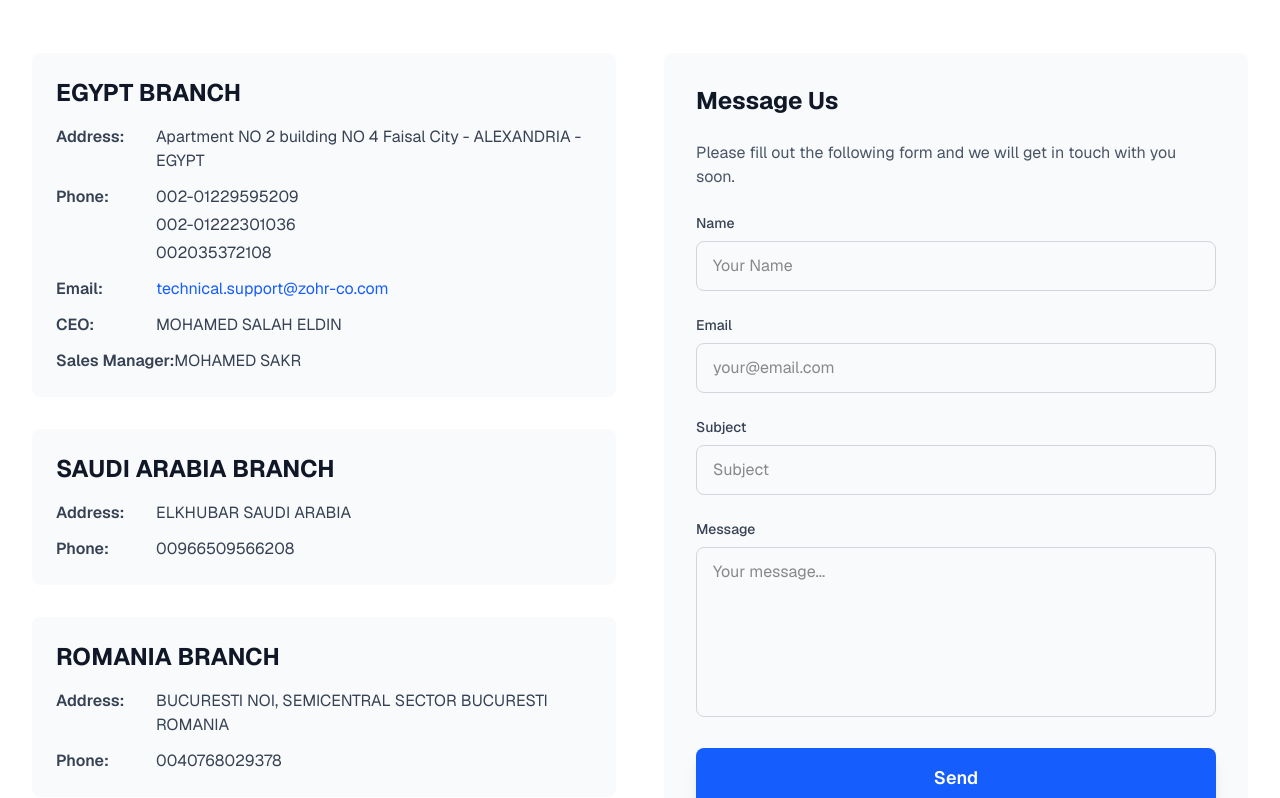
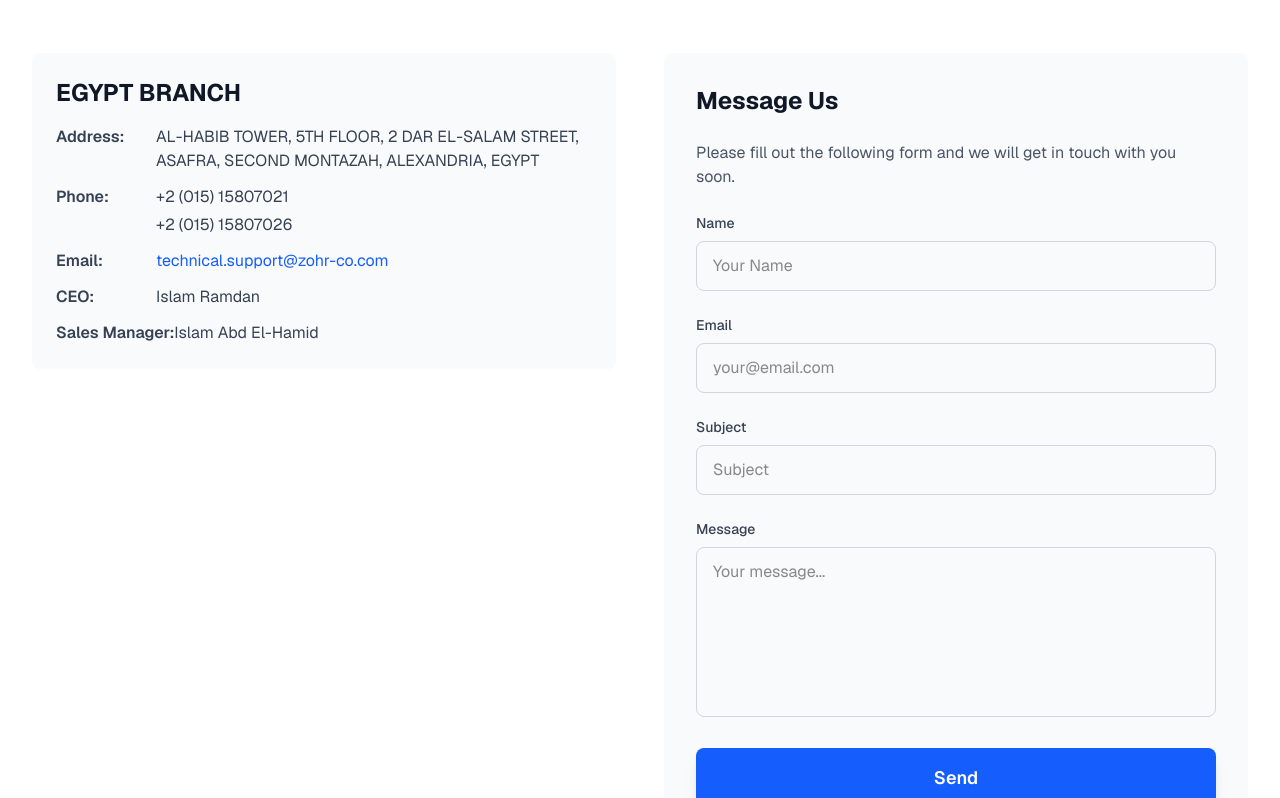
Before and after one commit to Abdulwahabb99/ZOHR-project, a Next.js app: page /contact in a window 1280 px wide. Shown: the part 240-1038 px from the top of the page. Built offline with nearby package versions, Linux system fonts and the light colour scheme.

Commit message:
Update: Revise About and Contact pages with enhanced content, including detailed company descriptions and updated contact information. Remove Portfolio page and associated links from Navbar and Footer for a streamlined user experience.

```diff
--- a/app/about/page.tsx
+++ b/app/about/page.tsx
@@ -94,8 +94,18 @@ export default function AboutPage() {
           <div className="mt-16 bg-gray-50 rounded-lg p-8 md:p-12">
             <h2 className="text-3xl font-bold text-gray-900 mb-6">ZOHR</h2>
             <p className="text-lg text-gray-700 mb-8">
-              We are a group of innovative mindset work together to give you a
-              unique experience.
+              ZOHR for Supplies and Services is committed to supporting safe
+              working environments by identifying defects at an early stage,
+              before they develop into serious failures or incidents. All
+              inspections and services are carried out in accordance with
+              applicable regulations, international standards, and industry best
+              practices. We maintain a user-friendly digital database system
+              that provides our clients with instant access to inspection
+              records, certification, and test reports anytime and from
+              anywhere, ensuring full transparency and traceability. Our
+              experienced and qualified team is competent to inspect, test, and
+              certify a wide range of lifting equipment, delivering reliable and
+              efficient services tailored to client needs.{" "}
             </p>
 
             <div className="space-y-4 text-gray-700">
--- a/app/contact/page.tsx
+++ b/app/contact/page.tsx
@@ -1,16 +1,16 @@
-'use client';
+"use client";
 
-import { useState, useEffect } from 'react';
-import Navbar from '@/components/Navbar';
-import Footer from '@/components/Footer';
-import Link from 'next/link';
+import { useState, useEffect } from "react";
+import Navbar from "@/components/Navbar";
+import Footer from "@/components/Footer";
+import Link from "next/link";
 
 export default function ContactPage() {
   const [formData, setFormData] = useState({
-    name: '',
-    email: '',
-    subject: '',
-    message: '',
+    name: "",
+    email: "",
+    subject: "",
+    message: "",
   });
 
   const [isMounted, setIsMounted] = useState(false);
@@ -26,8 +26,8 @@ export default function ContactPage() {
   const handleSubmit = (e: React.FormEvent) => {
     e.preventDefault();
     // Handle form submission here
-    console.log('Form submitted:', formData);
-    alert('Thank you for your message! We will get back to you soon.');
+    console.log("Form submitted:", formData);
+    alert("Thank you for your message! We will get back to you soon.");
   };
 
   const handleChange = (
@@ -47,7 +47,9 @@ export default function ContactPage() {
       <div className="bg-gray-50 py-4 border-b">
         <div className="max-w-7xl mx-auto px-4 sm:px-6 lg:px-8">
           <nav className="text-sm text-gray-600">
-            <Link href="/" className="hover:text-blue-600">Home</Link>
+            <Link href="/" className="hover:text-blue-600">
+              Home
+            </Link>
             <span className="mx-2">/</span>
             <span className="text-gray-900">Contact Us</span>
           </nav>
@@ -67,7 +69,7 @@ export default function ContactPage() {
           {/* Contact Information */}
           <div
             className={`space-y-8 ${
-              isMounted ? 'animate-slide-in-left' : 'slide-in-left-initial'
+              isMounted ? "animate-slide-in-left" : "slide-in-left-initial"
             }`}
           >
             {/* Egypt Branch */}
@@ -79,15 +81,15 @@ export default function ContactPage() {
                 <div className="flex items-start">
                   <span className="font-semibold min-w-[100px]">Address:</span>
                   <span>
-                    Apartment NO 2 building NO 4 Faisal City - ALEXANDRIA - EGYPT
+                    AL-HABIB TOWER, 5TH FLOOR, 2 DAR EL-SALAM STREET, ASAFRA,
+                    SECOND MONTAZAH, ALEXANDRIA, EGYPT
                   </span>
                 </div>
                 <div className="flex items-start">
                   <span className="font-semibold min-w-[100px]">Phone:</span>
                   <div className="space-y-1">
-                    <div>002-01229595209</div>
-                    <div>002-01222301036</div>
-                    <div>002035372108</div>
+                    <div>+2 (015) 15807021</div>
+                    <div>+2 (015) 15807026</div>
                   </div>
                 </div>
                 <div className="flex items-start">
@@ -103,47 +105,13 @@ export default function ContactPage() {
                 </div>
                 <div className="flex items-start">
                   <span className="font-semibold min-w-[100px]">CEO:</span>
-                  <span>MOHAMED SALAH ELDIN</span>
+                  <span>Islam Ramdan</span>
                 </div>
                 <div className="flex items-start">
-                  <span className="font-semibold min-w-[100px]">Sales Manager:</span>
-                  <span>MOHAMED SAKR</span>
-                </div>
-              </div>
-            </div>
-
-            {/* Saudi Arabia Branch */}
-            <div className="bg-gray-50 rounded-lg p-6">
-              <h2 className="text-2xl font-bold text-gray-900 mb-4">
-                SAUDI ARABIA BRANCH
-              </h2>
-              <div className="space-y-3 text-gray-700">
-                <div className="flex items-start">
-                  <span className="font-semibold min-w-[100px]">Address:</span>
-                  <span>ELKHUBAR SAUDI ARABIA</span>
-                </div>
-                <div className="flex items-start">
-                  <span className="font-semibold min-w-[100px]">Phone:</span>
-                  <span>00966509566208</span>
-                </div>
-              </div>
-            </div>
-
-            {/* Romania Branch */}
-            <div className="bg-gray-50 rounded-lg p-6">
-              <h2 className="text-2xl font-bold text-gray-900 mb-4">
-                ROMANIA BRANCH
-              </h2>
-              <div className="space-y-3 text-gray-700">
-                <div className="flex items-start">
-                  <span className="font-semibold min-w-[100px]">Address:</span>
-                  <span>
-                    BUCURESTI NOI, SEMICENTRAL SECTOR BUCURESTI ROMANIA
+                  <span className="font-semibold min-w-[100px]">
+                    Sales Manager:
                   </span>
-                </div>
-                <div className="flex items-start">
-                  <span className="font-semibold min-w-[100px]">Phone:</span>
-                  <span>0040768029378</span>
+                  <span>Islam Abd El-Hamid</span>
                 </div>
               </div>
             </div>
@@ -152,7 +120,7 @@ export default function ContactPage() {
           {/* Contact Form */}
           <div
             className={`${
-              isMounted ? 'animate-slide-in-right' : 'slide-in-right-initial'
+              isMounted ? "animate-slide-in-right" : "slide-in-right-initial"
             }`}
           >
             <div className="bg-gray-50 rounded-lg p-8">
@@ -160,7 +128,8 @@ export default function ContactPage() {
                 Message Us
               </h2>
               <p className="text-gray-600 mb-6">
-                Please fill out the following form and we will get in touch with you soon.
+                Please fill out the following form and we will get in touch with
+                you soon.
               </p>
 
               <form onSubmit={handleSubmit} className="space-y-6">
--- a/app/portfolio/page.tsx
+++ /dev/null
@@ -1,146 +0,0 @@
-import Navbar from '@/components/Navbar';
-import Footer from '@/components/Footer';
-import Link from 'next/link';
-
-export default function PortfolioPage() {
-  const portfolioCategories = [
-    {
-      title: 'Lifting Supply',
-      items: [
-        'Life Survey Benefiz',
-        'General Project with Siemens at Burllus Power Plant',
-        'Kahromika',
-        'ROV Load Test',
-        'Re-Socketing Off Shore at Bourbon',
-      ],
-    },
-    {
-      title: 'Lifting Equipment and Tools Testing',
-      items: [
-        'Load Test for Arab Contractors',
-        'Lifting Survey for Cargil',
-        'Re-Socketing Off Shore at Bourbon',
-        'Load Test Maersk Discoverer',
-        'Lifting Plan for The Egyptian Armed Forces Stadium at The New Administrative Capital',
-      ],
-    },
-    {
-      title: 'APLO',
-      items: [
-        'Lifeboat Inspection at AAST',
-        'Re-Socketing Off Shore at Bourbon',
-        'Lifting Plan for The Egyptian Armed Forces Stadium at The New Administrative Capital',
-        'ROV Load Test',
-        'Load Test for Arab Contractors',
-      ],
-    },
-    {
-      title: 'Crane Operator Information',
-      items: [
-        'Crane Certification',
-        'Fork Lift Certification',
-        'Training Programs',
-        'Safety Compliance',
-      ],
-    },
-  ];
-
-  return (
-    <main className="min-h-screen bg-white">
-      <Navbar />
-
-      {/* Breadcrumb */}
-      <div className="bg-gray-50 py-4 border-b">
-        <div className="max-w-7xl mx-auto px-4 sm:px-6 lg:px-8">
-          <nav className="text-sm text-gray-600">
-            <Link href="/" className="hover:text-blue-600">Home</Link>
-            <span className="mx-2">/</span>
-            <span className="text-gray-900">Portfolio</span>
-          </nav>
-        </div>
-      </div>
-
-      {/* Page Header */}
-      <div className="bg-gray-900 text-white py-16">
-        <div className="max-w-7xl mx-auto px-4 sm:px-6 lg:px-8">
-          <h1 className="text-4xl md:text-5xl font-bold">Portfolio</h1>
-        </div>
-      </div>
-
-      {/* Portfolio Content */}
-      <div className="max-w-7xl mx-auto px-4 sm:px-6 lg:px-8 py-12 md:py-16">
-        <div className="grid grid-cols-1 md:grid-cols-2 gap-12">
-          {portfolioCategories.map((category, index) => (
-            <div key={index} className="bg-gray-50 rounded-lg p-8">
-              <h2 className="text-2xl font-bold text-gray-900 mb-6">
-                {category.title}
-              </h2>
-              <div className="space-y-4">
-                {category.items.map((item, itemIndex) => (
-                  <div
-                    key={itemIndex}
-                    className="bg-white p-4 rounded border border-gray-200 hover:border-blue-500 transition-colors duration-200"
-                  >
-                    <div className="flex items-center justify-between">
-                      <span className="text-gray-700 font-medium">{item}</span>
-                      <span className="text-blue-600">→</span>
-                    </div>
-                  </div>
-                ))}
-              </div>
-            </div>
-          ))}
-        </div>
-
-        {/* Portfolio Grid - Images */}
-        <div className="mt-16">
-          <h2 className="text-3xl font-bold text-gray-900 mb-8">Our Services</h2>
-          <div className="grid grid-cols-1 md:grid-cols-2 lg:grid-cols-3 gap-6">
-            {[
-              {
-                title: 'Lifeboat Inspection at AAST',
-                image: 'https://images.unsplash.com/photo-1565793298595-6a879b1d9492?w=800&h=600&fit=crop&q=80',
-              },
-              {
-                title: 'Re-Socketing Off Shore at Bourbon',
-                image: 'https://images.unsplash.com/photo-1504307651254-35680f356dfd?w=800&h=600&fit=crop&q=80',
-              },
-              {
-                title: 'Lifting Plan for The Egyptian Armed Forces Stadium',
-                image: 'https://images.unsplash.com/photo-1581091226825-a6a2a5aee158?w=800&h=600&fit=crop&q=80',
-              },
-              {
-                title: 'ROV Load Test',
-                image: 'https://images.unsplash.com/photo-1559827260-dc66d52bef19?w=800&h=600&fit=crop&q=80',
-              },
-              {
-                title: 'Load Test for Arab Contractors',
-                image: 'https://images.unsplash.com/photo-1581092918056-0c4c3acd3789?w=800&h=600&fit=crop&q=80',
-              },
-              {
-                title: 'Lifting Survey for Cargil',
-                image: 'https://images.unsplash.com/photo-1558618666-fcd25c85cd64?w=800&h=600&fit=crop&q=80',
-              },
-            ].map((project, index) => (
-              <div
-                key={index}
-                className="relative rounded-lg aspect-video overflow-hidden hover:shadow-lg transition-shadow duration-300 cursor-pointer group"
-              >
-                <img
-                  src={project.image}
-                  alt={project.title}
-                  className="w-full h-full object-cover transform group-hover:scale-110 transition-transform duration-500"
-                />
-                <div className="absolute inset-0 bg-black/40 group-hover:bg-black/60 transition-colors duration-300 flex items-center justify-center">
-                  <p className="text-white font-medium text-sm px-4 text-center">{project.title}</p>
-                </div>
-              </div>
-            ))}
-          </div>
-        </div>
-      </div>
-
-      <Footer />
-    </main>
-  );
-}
--- a/components/Footer.tsx
+++ b/components/Footer.tsx
@@ -16,7 +16,6 @@ export default function Footer() {
     company: [
       { href: "/about", label: "About Us" },
       { href: "/lifting", label: "Inspection" },
-      { href: "/portfolio", label: "Portfolio" },
       { href: "/contact", label: "Contact Us" },
     ],
     resources: [
--- a/components/Navbar.tsx
+++ b/components/Navbar.tsx
@@ -95,7 +95,6 @@ export default function Navbar() {
         { href: '/lifting', label: 'Lifting' },
       ]
     },
-    { href: '/portfolio', label: 'Portfolio' },
     { href: '/contact', label: 'Contact Us' },
   ];
 
```
Also changed, not shown: components/PortfolioSection.tsx (line endings or trailing spaces).
